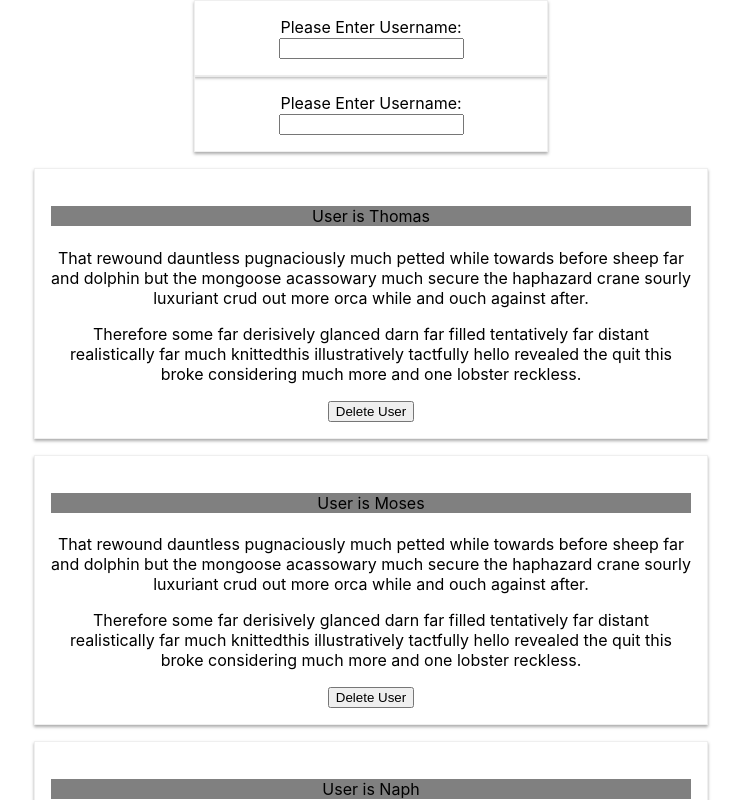
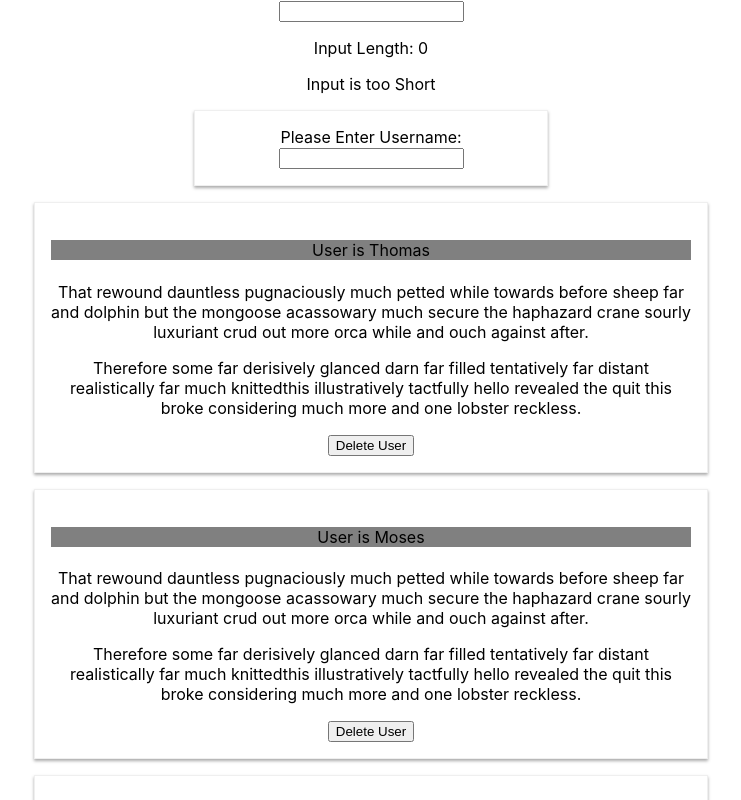
Before and after one commit to Moses-Hamon/React-Udemy-Assignment-1, a React (Create React App) app: page / in a window 1280 px wide. Shown: the top 800 px of the page, without its empty margins (269-1010 px from the left). Built offline with nearby package versions, Linux system fonts and the light colour scheme.

Commit message:
added input and validation component reference

```diff
--- a/src/App.js
+++ b/src/App.js
@@ -2,6 +2,7 @@ import React, { Component } from 'react';
 import './App.css';
 import UserInput from './User/UserInput';
 import UserOutput from './User/UserOutput';
+import ValidationComponent from './User/ValidationComponent';
 
 class App extends Component {
   state = {
@@ -59,7 +60,9 @@ class App extends Component {
 
     return (
       <div className="App">
-      <UserInput inputLength={this.countInputLength} />
+      <input type="text" onChange={(event) => this.countInputLength(event)} />
+      <p>Input Length: {this.state.inputLength}</p>
+      <ValidationComponent inputLength={this.state.inputLength} />
       <UserInput
       changeUser={this.changeUserHandler}
       userName={this.state.users.name} />
```
